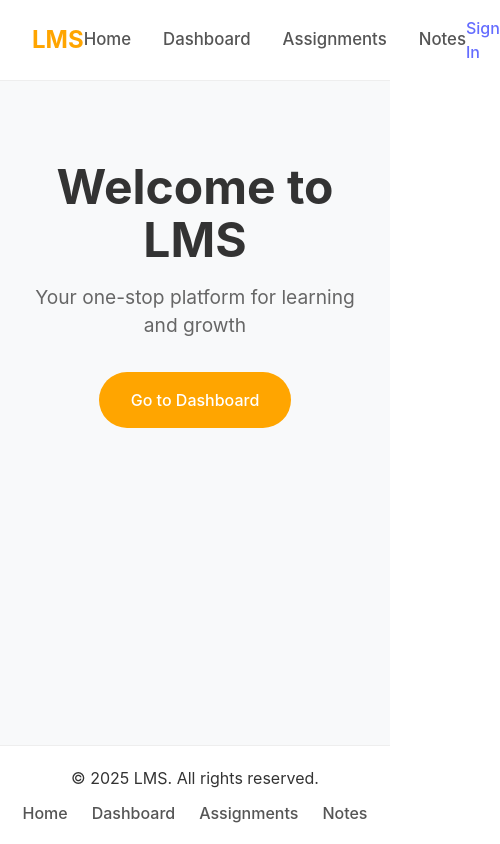
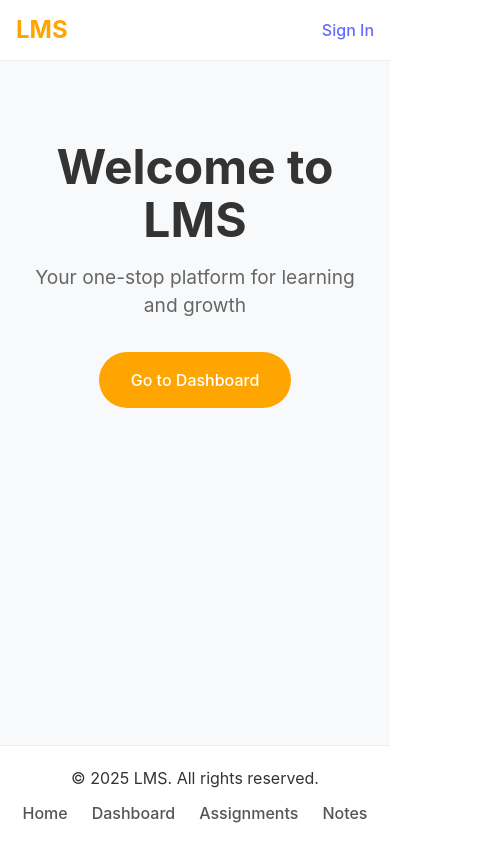
Before and after one commit to DheerajSai24/MERN-Learning-Management-System, a React (Vite) app: page / in a window 390 px wide. Shown: the whole page, 500 px wide, since content can reach past the window. Built offline with nearby package versions, Linux system fonts and the light colour scheme; no server answers.

Commit message:
Fix CSS import order for responsive styles

```diff
--- a/src/App.css
+++ b/src/App.css
@@ -1,3 +1,7 @@
+/* Import responsive styles */
+@import url('./styles/responsive.css');
+@import url('./styles/grid.css');
+
 .app {
   min-height: 100vh;
   width: 100%;
@@ -30,10 +34,6 @@
   position: relative;
 }
 
-/* Import responsive styles */
-@import url('./styles/responsive.css');
-@import url('./styles/grid.css');
-
 /* Basic responsive adjustments */
 @media (max-width: 768px) {
   .main-content {
```
